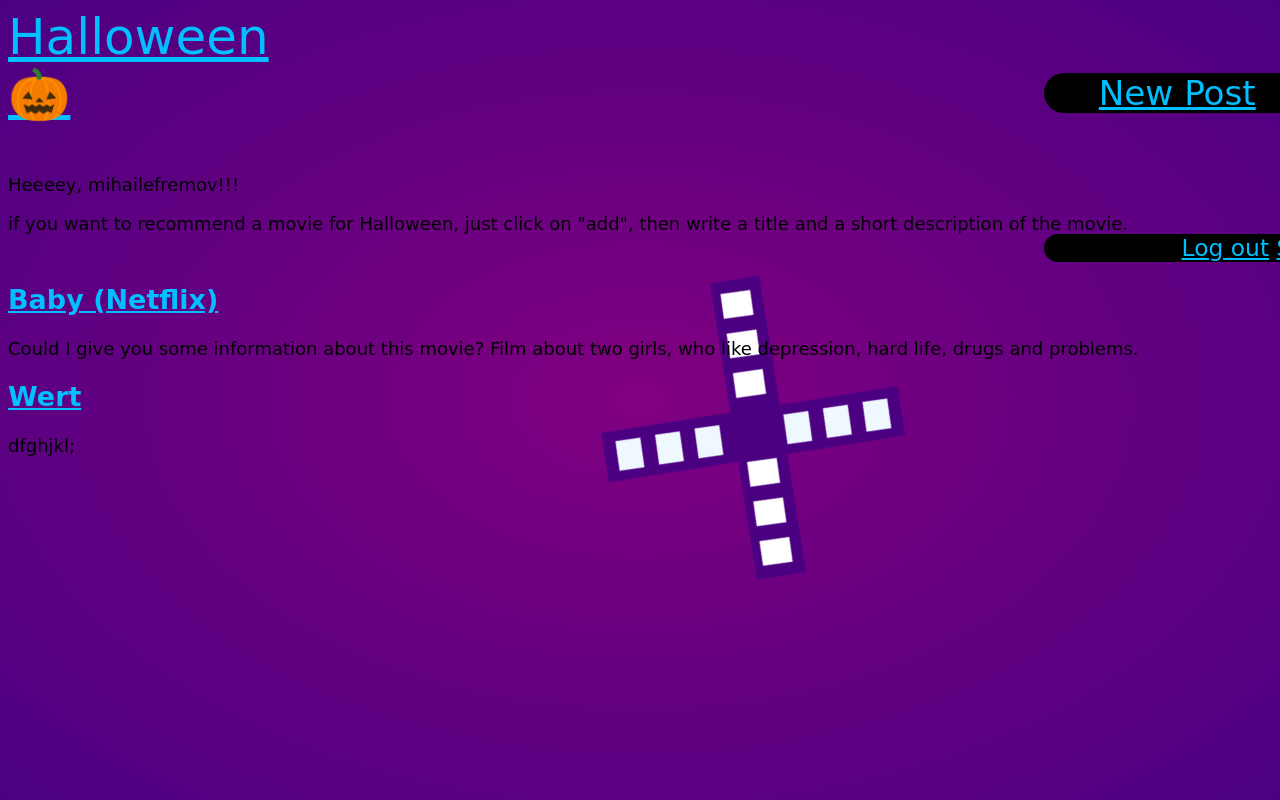
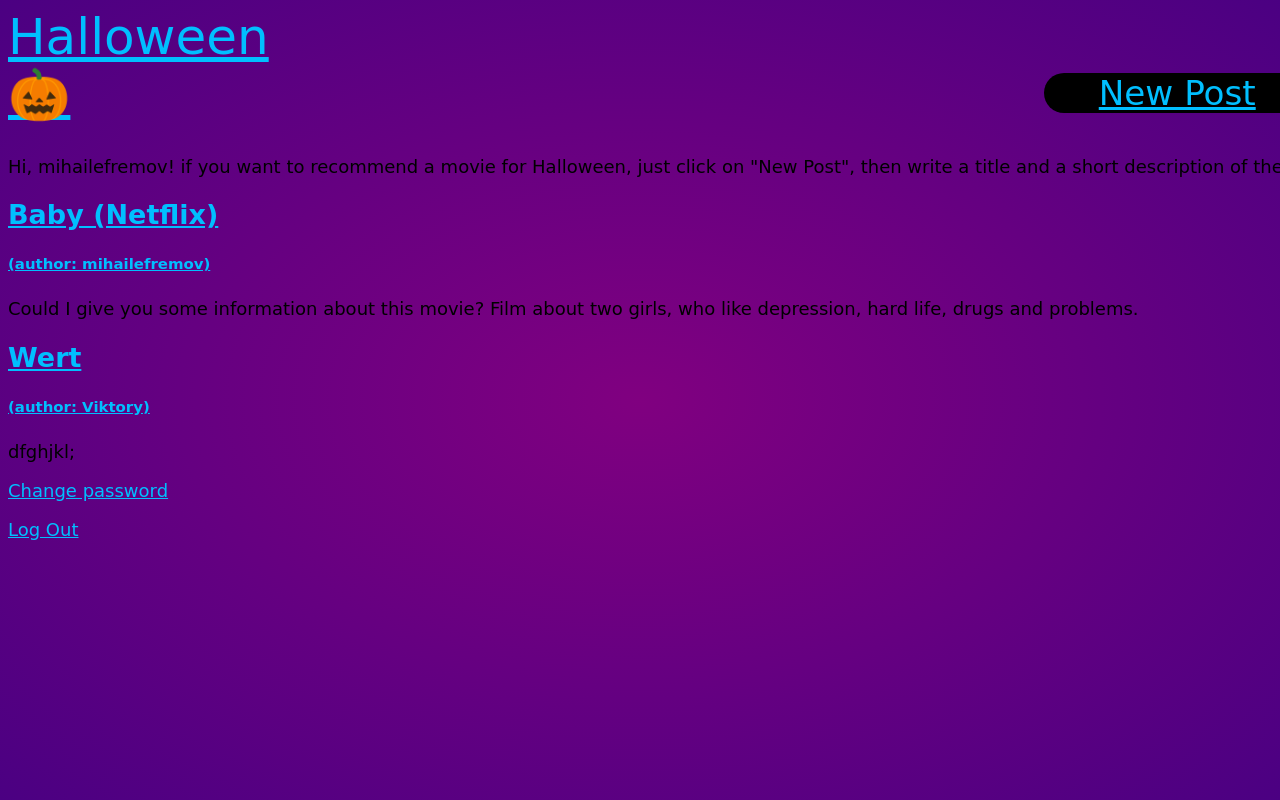
Before and after one commit to Acidpersik/blog-project, a Django app: page / in a window 1280 px wide. Run offline with Django 3.2, Linux system fonts and the light colour scheme; a user stored in the database is signed in; data comes from the database, SQL or seed files in the repository; both versions use the stored data as it was after the commit; some web fonts are replaced.

Commit message:
add profile

```diff
--- a/blog_app/accounts/urls.py
+++ b/blog_app/accounts/urls.py
@@ -1,7 +1,8 @@
 from django.urls import path
-from .views import SignUpView
+from .views import SignUpView, CustomUserDetailView
 
 
 urlpatterns = [
     path('signup/', SignUpView.as_view(), name='signup'),
+path('accounts/<int:pk>/profile', CustomUserDetailView.as_view(), name='user-profile'),
 ]
--- a/blog_app/blog_app/settings.py
+++ b/blog_app/blog_app/settings.py
@@ -145,5 +145,6 @@ STATIC_URL = '/static/'
 STATICFILES_DIRS = [str(BASE_DIR.joinpath('static'))]
 STATICFILES_STORAGE = 'whitenoise.storage.CompressedManifestStaticFilesStorage'
 
+EMAIL_BACKEND= 'django.core.mail.backends.console.EmailBackend'
 LOGIN_REDIRECT_URL = 'home'
 LOGOUT_REDIRECT_URL = 'home'
--- a/blog_app/templates/base.html
+++ b/blog_app/templates/base.html
@@ -17,47 +17,35 @@
         </div>
       </header>
 
-
-    {% if user.is_authenticated %}
-        <p>Heeeey, {{ user.username }}!!!</p>
-       if you want to recommend a movie for Halloween, just click on "add", then write a title and a short description of the movie.
-
-        <section class="out_in_up"><a href="{% url 'logout' %}">Log out</a>
-    {% else %}
-        <p>You a not logged in!</p>
-        <a href="{% url 'login' %}">Log In</a>
-    {% endif %}
-    <a href="{% url 'signup' %}">Sign Up</a>
-    </section>
       {% block content %}
       {% endblock content %}
     </div>
 
-  <div class="base"></div>
-            <div class="mill">
-                <div class="">
-                        <div class="circle">
-                            <div class="f1">
-                                <div window1>
-                                    <div class="w1"></div>
-                                    <div class="w2"></div>
-                                    <div class="w3"></div>
-                                    <div class="w4"></div>
-                                    <div class="w5"></div>
-                                    <div class="w6"></div>
-                                </div>
-                            </div>
-                            <div class="f2">
-                                <div class="window2">
-                                    <div class="wf1"></div>
-                                    <div class="wf2"></div>
-                                    <div class="wf3"></div>
-                                    <div class="wf4"></div>
-                                    <div class="wf5"></div>
-                                    <div class="wf6"></div>
-                                </div>
-                            </div>
-                        </div>
-                    </div>
+{#  <div class="base"></div>#}
+{#            <div class="mill">#}
+{#                <div class="">#}
+{#                        <div class="circle">#}
+{#                            <div class="f1">#}
+{#                                <div window1>#}
+{#                                    <div class="w1"></div>#}
+{#                                    <div class="w2"></div>#}
+{#                                    <div class="w3"></div>#}
+{#                                    <div class="w4"></div>#}
+{#                                    <div class="w5"></div>#}
+{#                                    <div class="w6"></div>#}
+{#                                </div>#}
+{#                            </div>#}
+{#                            <div class="f2">#}
+{#                                <div class="window2">#}
+{#                                    <div class="wf1"></div>#}
+{#                                    <div class="wf2"></div>#}
+{#                                    <div class="wf3"></div>#}
+{#                                    <div class="wf4"></div>#}
+{#                                    <div class="wf5"></div>#}
+{#                                    <div class="wf6"></div>#}
+{#                                </div>#}
+{#                            </div>#}
+{#                        </div>#}
+{#                    </div>#}
   </body>
 </html>
--- a/blog_app/templates/home.html
+++ b/blog_app/templates/home.html
@@ -1,12 +1,30 @@
+
 {% extends 'base.html' %}
-{% load static %}
 
+{% block title %}Home{% endblock title %}
 
 {% block content %}
+{% if user.is_authenticated %}
+  Hi, {{ user.username }}!
+     if you want to recommend a movie for Halloween, just click on "New Post", then write a title and a short description of the movie.
+
     {%  for post in object_list %}
-        <div class="'post-entry">
-            <h2><a href='{% url 'post_detail' post.pk %}'>{{ post.title }}</a></h2>
+        <div class="post-entry">
+            <h2><a href="{% url 'post_detail' post.pk %}">{{ post.title }}</a></h2>
+            <h5><a href="{% url 'user-profile' post.author.pk%}" >(author: {{ post.author }})</a></h5>
+
             <p>{{ post.body }}</p>
         </div>
     {%  endfor %}
-{% endblock %}
+
+    <p><a href="{% url 'password_change'%}">Change password</a></p>
+  <p><a href="{% url 'logout' %}">Log Out</a></p>
+
+{% else %}
+  <p>You are not logged in</p>
+  <a href="{% url 'login' %}">Log In</a>
+  <a href="{% url 'signup' %}">Sign Up</a>
+
+{% endif %}
+
+{% endblock content %}
--- a/blog_app/templates/registration/password_change_form.html
+++ b/blog_app/templates/registration/password_change_form.html
@@ -1,6 +1,6 @@
 {% extends 'base.html' %}
 
-{% block title%} Password change {% endblock tittle %}
+{% block title%} Password change {% endblock title %}
 
 {% block content %}
 
```
Also changed, not shown: blog_app/accounts/views.py (+8 -3 lines), blog_app/templates/signup.html (deleted, +0 -12 lines), blog_app/db.sqlite3, 1 other file.
